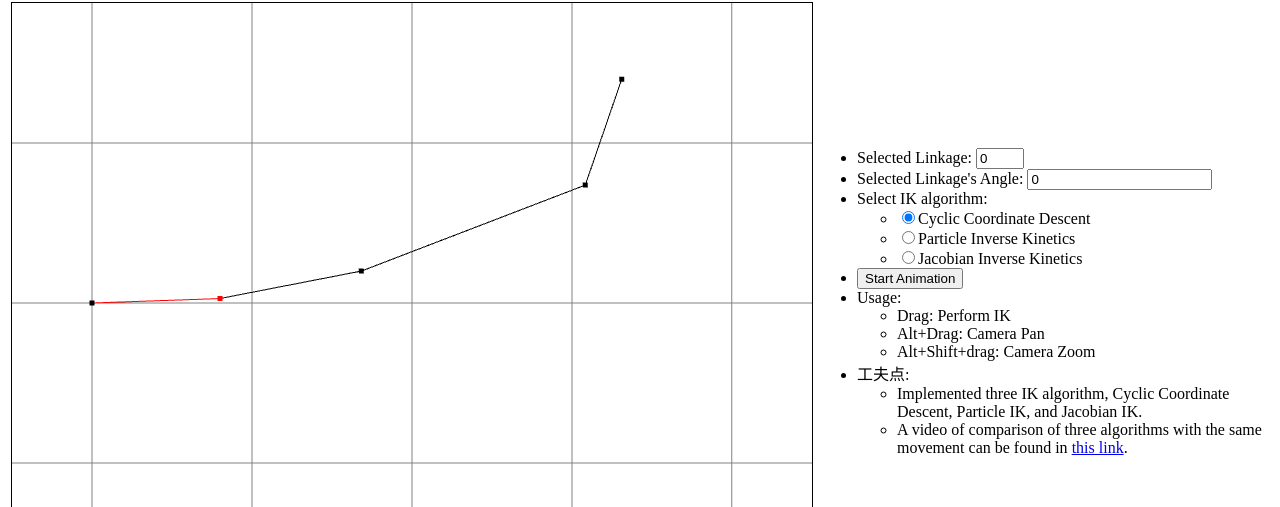
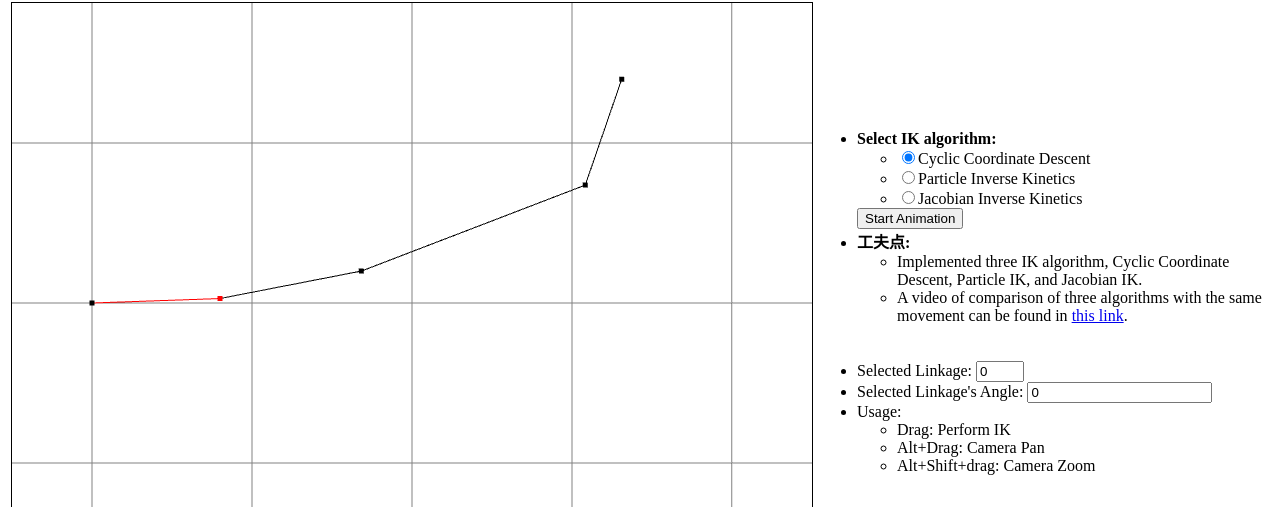
Before and after one commit to yamaguchi1024/inverse-kinematics, a plain HTML site: page index.html in a window 1280 px wide. Shown: the part 68-575 px from the top of the page. Drawn offline with nearby package versions, Linux system fonts and the light colour scheme; a script that the page names is missing.

Commit message:
subtle modification

```diff
--- a/index.html
+++ b/index.html
@@ -25,25 +25,27 @@
             </td>
             <td>
               <ul>
-                <li>Selected Linkage: <input type="number" id="input_selected" step="1" min="0" value="0"></li>
-                <li>Selected Linkage's Angle: <input type="number" id="input_angle" step="5" value="0"></li>
-                <li>Select IK algorithm:</li>
+                <li><b>Select IK algorithm:</b></li>
                 <ul>
                   <li><input type="radio" name="radio" id="ccd" checked>Cyclic Coordinate Descent</li>
                   <li><input type="radio" name="radio" id="pik">Particle Inverse Kinetics</li>
                   <li><input type="radio" name="radio" id="jacob">Jacobian Inverse Kinetics</li>
                 </ul>
-                <li><button type="button" id="anime">Start Animation</button></li>
+                <button type="button" id="anime">Start Animation</button>
+                <li><b>工夫点:</b></li>
+                <ul>
+                  <li>Implemented three IK algorithm, Cyclic Coordinate Descent, Particle IK, and Jacobian IK.</li>
+                  <li>A video of comparison of three algorithms with the same movement can be found in <a href="https://youtu.be/EfG3gVi2VtU">this link</a>.</li>
+                </ul>
+                <br><br>
+
+                <li>Selected Linkage: <input type="number" id="input_selected" step="1" min="0" value="0"></li>
+                <li>Selected Linkage's Angle: <input type="number" id="input_angle" step="5" value="0"></li>
                 <li>Usage:</li>
                 <ul>
                   <li>Drag: Perform IK</li>
                   <li>Alt+Drag: Camera Pan</li>
                   <li>Alt+Shift+drag: Camera Zoom</li>
-                </ul>
-                <li>工夫点:</li>
-                <ul>
-                  <li>Implemented three IK algorithm, Cyclic Coordinate Descent, Particle IK, and Jacobian IK.</li>
-                  <li>A video of comparison of three algorithms with the same movement can be found in <a href="https://youtu.be/EfG3gVi2VtU">this link</a>.</li>
                 </ul>
               </ul>
             </td>
```
